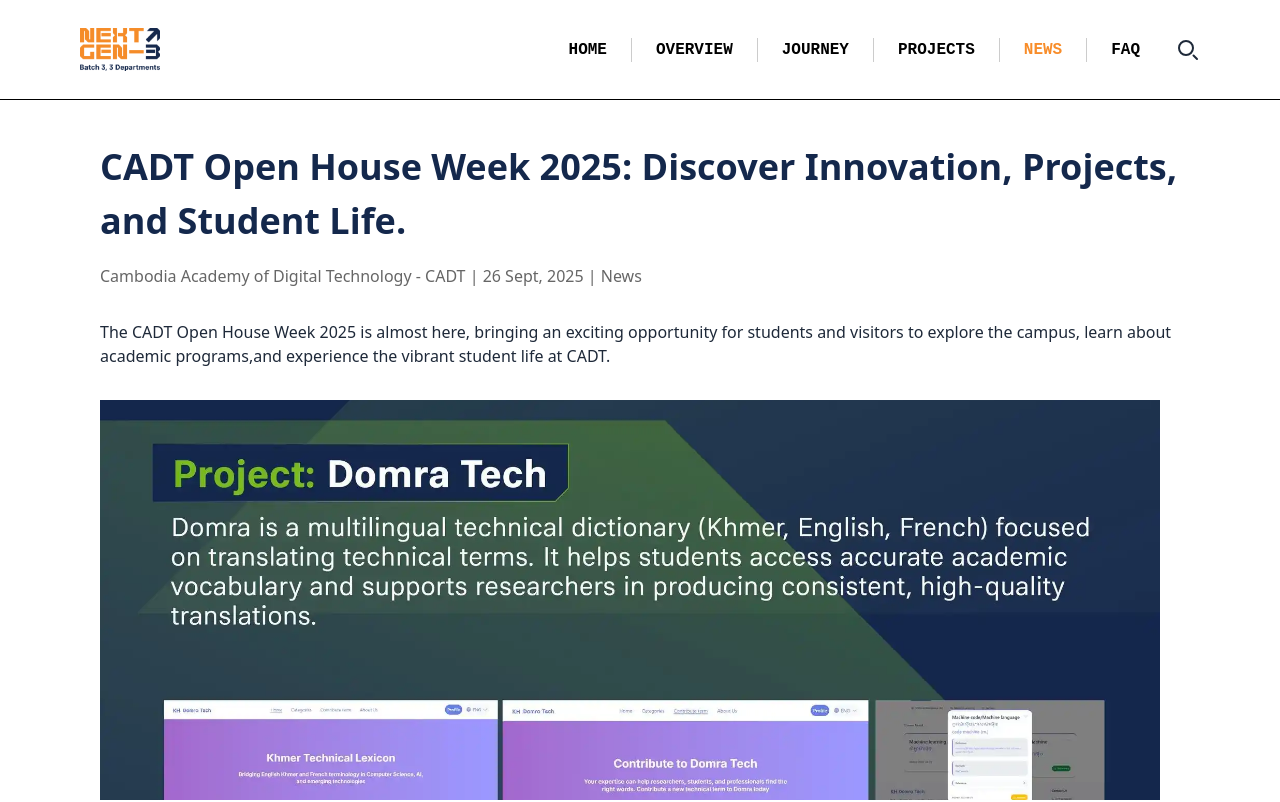
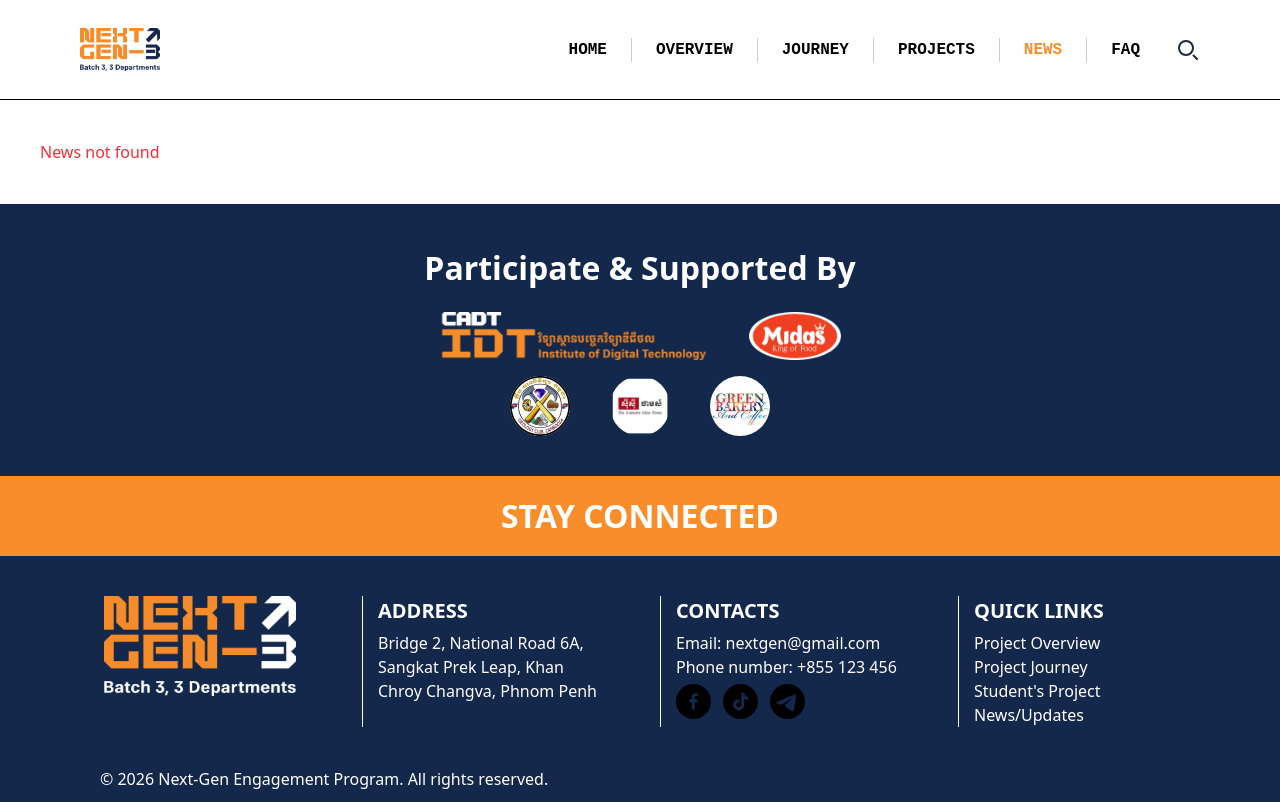
Before and after one commit to Next-Gen-Batch-III/Official-Website, a React (Vite) app: page /news/cadt-open-house-2025 in a window 1280 px wide. Shown: the top 802 px of the page. Built offline with nearby package versions, Linux system fonts and the light colour scheme; a web font is replaced by a local one.

Commit message:
news-detail-paragraph-split

```diff
--- a/src/components/layout/news/NewsCard.jsx
+++ b/src/components/layout/news/NewsCard.jsx
@@ -6,7 +6,7 @@
       <Link to={`/news/${slug}`}>
         <div className="flex flex-col h-92 bg-[#D9D9D9] shadow-[4px_4px_0px_#14284C] cursor-pointer">
           <img
-            className="w-full h-48.5 bg-gray-400"
+            className="w-full h-48.5 bg-gray-400 object-cover"
             src={thumbnail}
             alt={headline}
           />
--- a/src/components/layout/news/RecentNews.jsx
+++ b/src/components/layout/news/RecentNews.jsx
@@ -15,7 +15,7 @@
               edgesSize="60px"
               className="w-full"
             >
-              <img className="w-full md:h-150 lg:h-85" src={thumbnail} alt={headline} />
+              <img className="w-full md:h-150 lg:h-85 object-cover" src={thumbnail} alt={headline} />
             </EdgeContainer>
           </div>
         </Link>
--- a/src/data/news.js
+++ b/src/data/news.js
@@ -1,5 +1,4 @@
 import MIDAS from '../assets/newsIMG/thumbnails/MIDAS_POST.webp'
-import OpenHouse from '../assets/newsIMG/thumbnails/OpenHouse.webp'
 import midasIMG1 from '../assets/newsIMG/img1.png'
 import midasIMG2 from '../assets/newsIMG/img2.png'
 import midasIMG3 from '../assets/newsIMG/img3.png'
@@ -16,36 +15,13 @@
 export const news = [
     {
         id: 1,
-        publisher: "Cambodia Academy of Digital Technology - CADT",
-        slug: "cadt-open-house-2025",
-        thumbnail: OpenHouse,
-        headline: "CADT Open House Week 2025: Discover Innovation, Projects, and Student Life.",
-        subtitle: "The CADT Open House Week 2025 is almost here, bringing an exciting opportunity for students and visitors to explore the campus, learn about academic programs,and experience the vibrant student life at CADT.",
-        date: formatDate("2025-09-26"),
-        article: null,
-        image: []
-    },
-    {
-        id: 2,
         publisher: "The MIDAS Cambodia",
         slug: "midas-on-batchII",
         thumbnail: MIDAS,
         headline: "ចូលរួមអបអរសាទរក្រុមឆ្នើមដែលទទួលបានជ័យជំនះក្នុងកម្មវិធី Next-Gen Engagement Program - Batch II របស់បណ្ឌិត្យសភាបច្ចេកវិទ្យាឌីជីថលកម្ពុជា",
-        subtitle: "PHNOM PENH, CAMBODIA — From January 27 to 29, 2026, the Institute of Digital Governance of the Cambodia Academy of Digital Technology (CADT) collaborated with the Phnom Penh Capital Administration to organize a three-session training course titled “Using Artificial Intelligence (AI) for Work Efficiency.”...",
-        article: "កម្មវិធី Next-Gen Engagement Program - Batch II ដែលរៀបចំដោយបណ្ឌិត្យសភាបច្ចេកវិទ្យាឌីជីថលកម្ពុជា បានបញ្ចប់ដោយជោគជ័យក្នុងបរិយាកាសពោរពេញដោយភាពរីករាយនិងការចូលរួមយ៉ាងសកម្មពីសំណាក់និស្សិតកម្មវិធីនេះមានគោលបំណងបង្កើនសមត្ថភាពនិងលើកទឹកចិត្តយុវជនឲ្យចូលរួមក្នុងការច្នៃប្រឌិតនិងអភិវឌ្ឍគំនិតថ្មីៗក្នុងវិស័យឌីជីថល។ ក្នុងអំឡុងពេលកម្មវិធី មាននិស្សិតចំនួន 12 ក្រុមបានចូលរួមប្រកួតប្រជែង ដោយនាំយកគម្រោង និងគំនិតប្លែកៗមកបង្ហាញ។ ការប្រកួតបានប្រព្រឹត្តទៅយ៉ាងរស់រវើក មានទាំងការពិភាក្សា ការបង្ហាញ និងការប្តេជ្ញាចិត្តពីសំណាក់អ្នកចូលរួម ដែលបង្ហាញពីសមត្ថភាពនិងការខិតខំប្រឹងប្រែងយ៉ាងច្បាស់។ ជាផ្នែកមួយនៃការគាំទ្រកម្មវិធី ក្រុមហ៊ុន Midass បានចូលរួមជាដៃគូឧបត្ថម្ភ ដោយផ្តល់នូវនំឆ្ងាញ់ៗ និងកាដូពិសេសៗជូនដល់អ្នកចូលរួមទាំងអស់។ ការគាំទ្រនេះបានរួមចំណែកយ៉ាងសំខាន់ក្នុងការលើកទឹកចិត្ត និងបង្កើនកម្លាំងចិត្តដល់និស្សិតក្នុងការចូលរួមប្រកួតប្រជែង និងអភិវឌ្ឍគំនិតរបស់ពួកគេ។ នៅចុងបញ្ចប់នៃកម្មវិធី ក៏មានការអបអរសាទរយ៉ាងកក់ក្តៅចំពោះក្រុមឆ្នើមដែលទទួលបានជ័យលាភី បង្ហាញពីសមត្ថភាព ការខិតខំប្រឹងប្រែង និងភាពច្នៃប្រឌិតខ្ពស់។ជ័យលាភីទាំងនេះមិនត្រឹមតែជាការស្គាល់សមត្ថភាពប៉ុណ្ណោះទេ ប៉ុន្តែថែមទាំងជាកម្លាំងជំរុញឲ្យពួកគេបន្តអភិវឌ្ឍខ្លួន និងចូលរួមក្នុងការបង្កើតអនាគតឌីជីថលរបស់ប្រទេសកម្ពុជា។ កម្មវិធី Next-Gen Engagement Program បន្តបញ្ជាក់ពីសារៈសំខាន់នៃការសហការរវាងស្ថាប័នអប់រំ និងវិស័យឯកជន ក្នុងការបង្កើតបរិយាកាសអប់រំដែលលើកទឹកចិត្តការសិក្សា ការស្រាវជ្រាវ និងការច្នៃប្រឌិត។ ជាមួយនឹងភាពជោគជ័យនៃ Batch II នេះ កម្មវិធីនឹងបន្តជាវេទិកាសំខាន់មួយសម្រាប់យុវជនកម្ពុជាក្នុងការអភិវឌ្ឍសមត្ថភាព និងរួមចំណែកក្នុងសង្គមឌីជីថលនាពេលអនាគត។",
+        subtitle: "PHNOM PENH, CAMBODIA — From January 27 to 29, 2026, the Institute of Digital Governance of the Cambodia Academy of Digital Technology (CADT) collaborated with the Phnom Penh Capital Administration to organize a three-session training course titled “Using Artificial Intelligence (AI) for Work Efficiency.”",
+        article: "កម្មវិធី Next-Gen Engagement Program - Batch II ដែលរៀបចំដោយបណ្ឌិត្យសភាបច្ចេកវិទ្យាឌីជីថលកម្ពុជា បានបញ្ចប់ដោយជោគជ័យក្នុងបរិយាកាសពោរពេញដោយភាពរីករាយនិងការចូលរួមយ៉ាងសកម្មពីសំណាក់និស្សិតកម្មវិធីនេះមានគោលបំណងបង្កើនសមត្ថភាពនិងលើកទឹកចិត្តយុវជនឲ្យចូលរួមក្នុងការច្នៃប្រឌិតនិងអភិវឌ្ឍគំនិតថ្មីៗក្នុងវិស័យឌីជីថល។ ក្នុងអំឡុងពេលកម្មវិធី មាននិស្សិតចំនួន 12 ក្រុមបានចូលរួមប្រកួតប្រជែង ដោយនាំយកគម្រោង និងគំនិតប្លែកៗមកបង្ហាញ។ការប្រកួតបានប្រព្រឹត្តទៅយ៉ាងរស់រវើកមានទាំងការពិភាក្សា ការបង្ហាញនិងការប្តេជ្ញាចិត្តពីសំណាក់អ្នកចូលរួមដែលបង្ហាញពីសមត្ថភាពនិងការខិតខំបរឹងប្រែងយ៉ាងច្បាស់។ ជាផ្នែកមួយនៃការគាំទ្រកម្មវិធី ក្រុមហ៊ុន Midassបានចូលរួមជាដៃគូឧបត្ថម្ភ ដោយផ្តល់នូវនំឆ្ងាញ់ៗនិងកាដូពិសេសៗជូនដល់អ្នកចូលរួមទាំងអស់។ ការគាំទ្រនេះបានរួមចំណែកយ៉ាងសំខាន់ក្នុងការលើកទឹកចិត្ត និងបង្កើនកម្លាំងចិត្តដល់និស្សិតក្នុងការចូលរួមប្រកួតប្រជែង និងអភិវឌ្ឍគំនិតរបស់ពួកគេ។ នៅចុងបញ្ចប់នៃកម្មវិធី ក៏មានការអបអរសាទរយ៉ាងកក់ក្តៅចំពោះក្រុមឆ្នើមដែលទទួលបានជ័យលាភី បង្ហាញពីសមត្ថភាព ការខិតខំប្រឹងប្រែងនិងភាពច្នៃប្រឌិតខ្ពស់។ជ័យលាភីទាំងនេះមិនត្រឹមតែជាការស្គាល់សមត្ថភាពប៉ុណ្ណោះទេ ប៉ុន្តែថែមទាំងជាកម្លាំងជំរុញឲ្យពួកគេបន្តអភិវឌ្ឍខ្លួន និងចូលរួមក្នុងការបង្កើតអនាគតឌីជីថលរបស់ប្រទេសកម្ពុជា។ កម្មវិធី Next-Gen Engagement Program បន្តបញ្ជាក់ពីសារៈសំខាន់នៃការសហការរវាងស្ថាប័នអប់រំ និងវិស័យឯកជន ក្នុងការបង្កើតបរិយាកាសអប់រំដែលលើកទឹកចិត្តការសិក្សា ការស្រាវជ្រាវ និងការច្នៃប្រឌិត។ ជាមួយនឹងភាពជោគជ័យនៃ Batch II នេះ កម្មវិធីនឹងបន្តជាវេទិកាសំខាន់មួយសម្រាប់យុវជនកម្ពុជាក្នុងការអភិវឌ្ឍសមត្ថភាព និងរួមចំណែកក្នុងសង្គមឌីជីថលនាពេលអនាគត។",
         date: formatDate("2026-01-25"),
         image: [midasIMG1, midasIMG2, midasIMG3]
     },
-    {
-        id: 3,
-        publisher: "The Cambodia China Times",
-        slug: "cct-batch-2",
-        thumbnail: null,
-        headline: "CADT Collaborates with Phnom Penh Capital Administration to Train 518 Officials on AI for Work Efficiency",
-        subtitle: "The CADT Open House Week 2025 is almost here, bringing an exciting opportunity for students and visitors to explore the campus, learn about academic programs,and experience the vibrant student life at CADT.",
-        article: null,
-        date: formatDate("2025-09-17"),
-        image: []
-    },
-
 ];
--- a/src/pages/NewsDetail.jsx
+++ b/src/pages/NewsDetail.jsx
@@ -1,41 +1,106 @@
 import { useParams } from "react-router-dom";
 import { news } from "@/data/news";
 
+const splitStory = (story, fallbackText) => {
+  if (!story) {
+    return {
+      lead: fallbackText ? [fallbackText] : [],
+      body: null,
+      closing: null,
+    };
+  }
+
+  if (typeof story === "object" && !Array.isArray(story)) {
+    return {
+      lead: Array.isArray(story.top) ? story.top : [],
+      body: story.middle ?? null,
+      closing: story.bottom ?? null,
+    };
+  }
+
+  if (typeof story !== "string") {
+    return { lead: [], body: null, closing: null };
+  }
+
+  const parts = story
+    .split(/(?<=[\u17D4.!?])\s+/)
+    .map((text) => text.trim())
+    .filter(Boolean);
+
+  if (parts.length < 2) {
+    return { lead: parts, body: null, closing: null };
+  }
+
+  const chunkSize = Math.ceil(parts.length / 3);
+
+  return {
+    lead: parts.slice(0, chunkSize),
+    body: parts.slice(chunkSize, chunkSize * 2).join(" ") || null,
+    closing: parts.slice(chunkSize * 2).join(" ") || null,
+  };
+};
+
 const NewsDetail = () => {
   const { slug } = useParams();
-
-  const article = news.find((n) => n.slug === slug);
+  const article = news.find((item) => item.slug === slug);
 
   if (!article) {
     return <div className="p-10 text-red-500">News not found</div>;
   }
 
+  const { lead, body, closing } = splitStory(article.article, article.subtitle);
+  const gallery = Array.isArray(article.image) ? article.image : [];
+
   return (
-    <div className="px-8 lg:px-25 mt-10 mb-30">
-      <div className="flex flex-col">
-        <h1 className="text-[28px] lg:text-[36px] font-bold text-brand-primary mb-4">
-          {article.headline}
-        </h1>
-        <p className="text-brand-secondary-gray mb-8">
-          {article.publisher} | {article.date} | News
-        </p>
-        <p className="text-gray-800">{article.subtitle}</p>
-      </div>
+    <div className="px-6 lg:px-25 mt-10 mb-30">
+      <h1 className="text-[30px] lg:text-[38px] font-bold text-[#1B2A4E] leading-tight mb-4">
+        {article.headline}
+      </h1>
 
-      <div className="flex flex-col mt-8 text-gray-800 lg:flex-row lg:gap-5">
+      <p className="text-gray-500 mb-6 text-sm">
+        By {article.publisher} | {article.date} | News
+      </p>
+
+      <div className="flex flex-col lg:flex-row gap-6 mb-6">
         <img
           src={article.thumbnail || "/fallback.jpg"}
           alt={article.headline}
-          className="w-full h-100 object-cover mb-10"
+          className="w-full lg:w-[55%] h-100 object-cover"
         />
-        <p>{article.article}</p>
+
+        {lead.length > 0 && (
+          <div className="lg:w-[45%] space-y-4 text-justify text-[15px] leading-relaxed text-gray-800">
+            {lead.map((paragraph, index) => (
+              <p key={index}>{paragraph}</p>
+            ))}
+          </div>
+        )}
       </div>
 
-      <div className="grid grid-cols-1 mt-4 gap-5 lg:grid-cols-3">
-        {article.image.map((img, index) => (
-          <img src={img}/>
-        ))}
-      </div>
+      {body && (
+        <p className="text-justify text-[15px] leading-relaxed text-gray-800 mb-6">
+          {body}
+        </p>
+      )}
+
+      {gallery.length > 0 && (
+        <div className="grid grid-cols-1 lg:grid-cols-3 gap-5 mb-6">
+          {gallery.map((image, index) => (
+            <img
+              key={image}
+              src={image}
+              alt={`${article.headline} ${index + 1}`}
+              className="w-full h-70 object-cover"
+            />
+          ))}
+        </div>
+      )}
+
+      {closing && (
+        <p className="text-justify text-[15px] leading-relaxed text-gray-800">
+          {closing}
+        </p>
+      )}
     </div>
   );
 };
```
